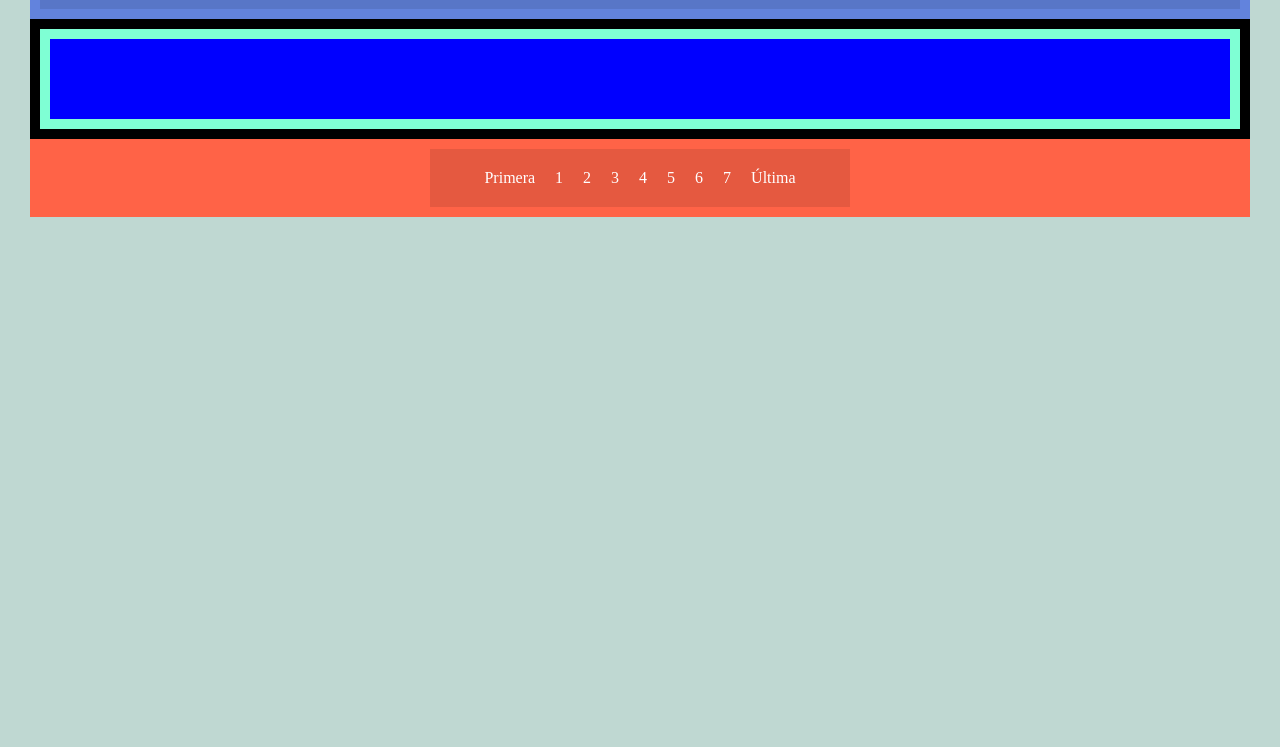
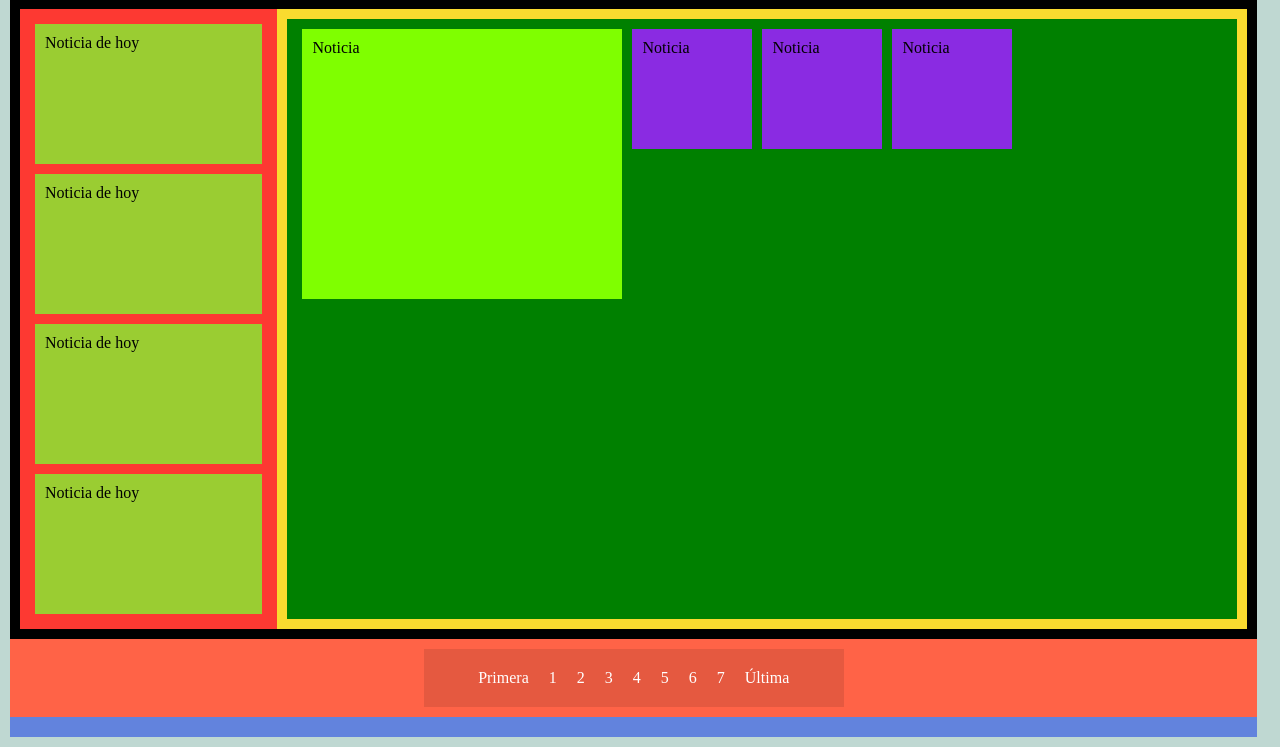
Before and after one commit to Domingo013/DIW, a plain HTML site: page PaginaFlexBox/index.html in a window 1280 px wide. Shown: the part 151-898 px from the top of the page. Before the commit the page ends 800 px from the top, so only its background shows below. Drawn offline with Linux system fonts and the light colour scheme.

Commit message:
Actualizacion pagina flexbox

```diff
--- a/PaginaFlexBox/estilo.css
+++ b/PaginaFlexBox/estilo.css
@@ -1,5 +1,7 @@
 body{
     background-color: #BFD8D2;
+    width: 99%;
+    padding: 0;
 }
 
 a{
@@ -15,8 +17,8 @@ a{
 div#padre{
     display: flex;
     flex-flow: column nowrap;
+    padding: 0;
 }
-
     header{
         background-color: rgb(98, 131, 221);
         display: flex;
@@ -31,8 +33,8 @@ div#padre{
         }
             div#logo{
                 /* flex-shrink: 0; */
+                width: 200px;
                 flex-grow: 1;
-                padding: 0;
                 display: flex;
                 align-items: center;
                 justify-content: center;
@@ -49,10 +51,12 @@ div#padre{
                 justify-content: center;
             }
             div#fecha{
+                width: 200px;
                 flex-shrink: 0;
                 flex-grow: 1;
                 display: flex;
-                text-align: center;
+                justify-content: center;
+                align-items: center;
             }
             div#fecha div{
                 color: white;
@@ -60,13 +64,49 @@ div#padre{
 
     div#contenido{
         background-color: black;
+        display: flex;
+        flex-direction: row;
+        flex-wrap: nowrap;
+        justify-items: flex-end;
     }
-        div#productos{
-            background-color: aquamarine;
+        div#contenido1{
+            background-color: rgb(253, 57, 50);
+            width: 25%;
+            min-width: 200px;
+            min-height: 500px;
+            max-height: 600px;
+            display: flex;
+            flex-direction: column;
         }
-            div.producto{
-                background-color: blue;
+            div.contenidos1{
+                background-color: yellowgreen;
+                height: 150px;
+                margin: 5px;
             }
+        div#contenido2{
+            background-color: rgb(250, 219, 47);
+            width: 100%;
+            min-height: 500px;
+            max-height: 600px;
+            display: flex;
+        }
+            div.contenidos2_1{
+                background-color: green;
+                width: 100%;
+                display: flex;
+            }
+                div.contenidos2{
+                    background-color: blueviolet;
+                    width: 100px;
+                    height: 100px;
+                    margin: 0 5px;
+                }
+                div.contenidos2_1 :first-child{
+                    background-color: chartreuse;
+                    min-width: 300px;
+                    height: 250px;
+                    margin: 0 5px;
+                }
         div#piePagina{
             background-color: tomato;
             display: flex;
@@ -76,6 +116,9 @@ div#padre{
                 display: flex;
                 justify-content: center;
                 flex-flow: row nowrap;
-                background-color: rgba(0,0,0,.1);;
+                background-color: rgba(0,0,0,.1);
                 width: 400px;
             }
+    footer{
+        background-color: rgb(98, 131, 221);
+    }
--- a/PaginaFlexBox/index.html
+++ b/PaginaFlexBox/index.html
@@ -27,26 +27,37 @@
                 </div>
             </header>
             <div id="contenido">
-            <div id="productos">
-                <div class="producto"></div>
-                <div class="producto"></div>
-                <div class="producto"></div>
-                <div class="producto"></div>
+                <div id="contenido1">
+                    <div class="contenidos1">Noticia de hoy</div>
+                    <div class="contenidos1">Noticia de hoy</div>
+                    <div class="contenidos1">Noticia de hoy</div>
+                    <div class="contenidos1">Noticia de hoy</div>
+                </div>
+                <div id="contenido2">
+                    <div class="contenidos2_1">
+                        <div class="contenidos2">Noticia</div>
+                        <div class="contenidos2">Noticia</div>
+                        <div class="contenidos2">Noticia</div>
+                        <div class="contenidos2">Noticia</div>
+                    </div>
                 </div>
             </div>
             <div id="piePagina">
                 <nav id="pie">
-                <a href="">Primera</a>
-                <a href="">1</a>
-                <a href="">2</a>
-                <a href="">3</a>
-                <a href="">4</a>
-                <a href="">5</a>
-                <a href="">6</a>
-                <a href="">7</a>
-                <a href="">Última</a>
+                    <a href="" class="primult">Primera</a>
+                    <a href="" class="paginas">1</a>
+                    <a href="" class="paginas">2</a>
+                    <a href="" class="paginas">3</a>
+                    <a href="" class="paginas">4</a>
+                    <a href="" class="paginas">5</a>
+                    <a href="" class="paginas">6</a>
+                    <a href="" class="paginas">7</a>
+                    <a href="" class="primult">Última</a>
                 </nav>
             </div>
         </div>
+        <footer>
+
+        </footer>
     </body>
 </html>
```
Also changed, not shown: Pruebas_flexbox/index.html (renamed from Pruebas_flexbox/index2.html). Lines whose indentation alone changed are shown as unchanged.
